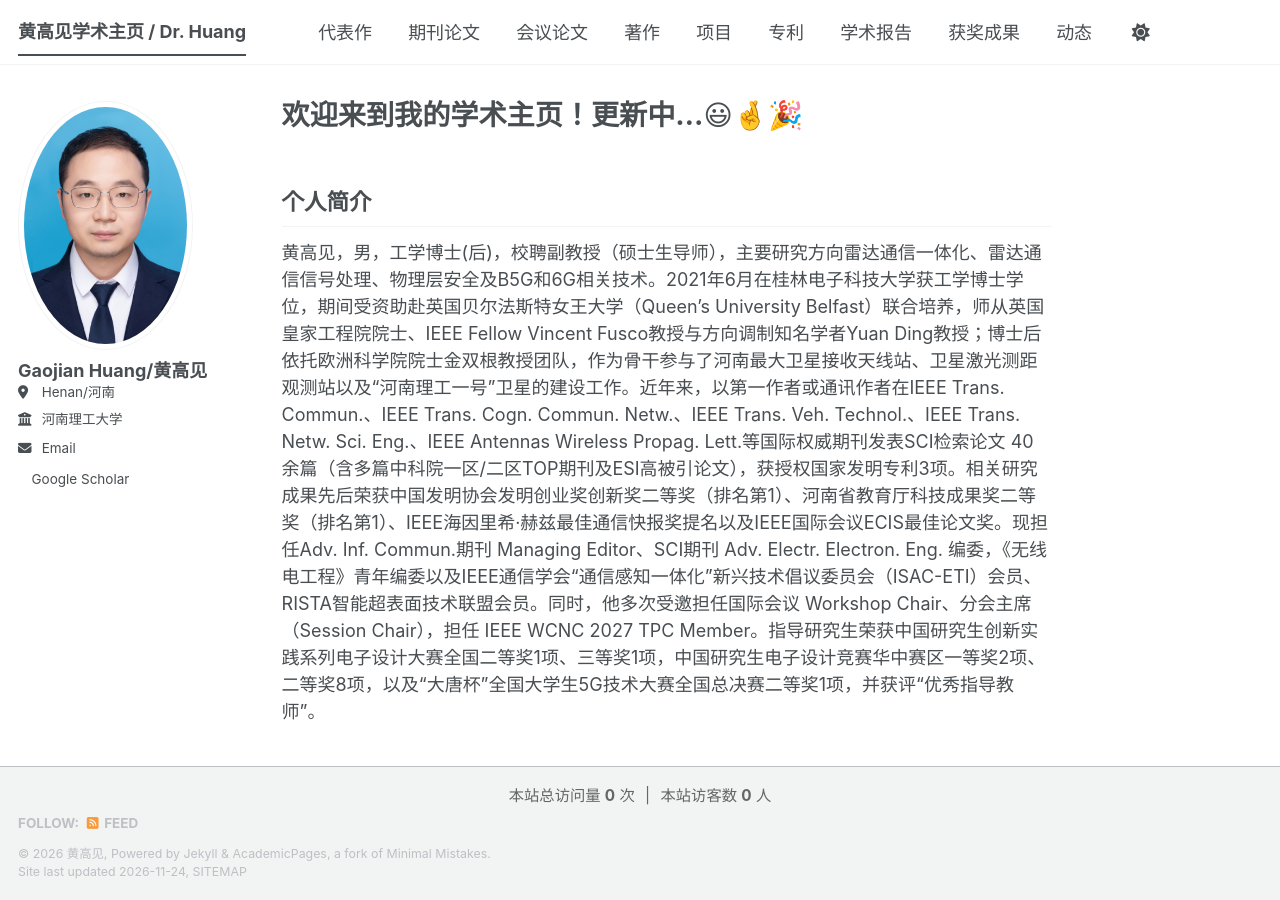
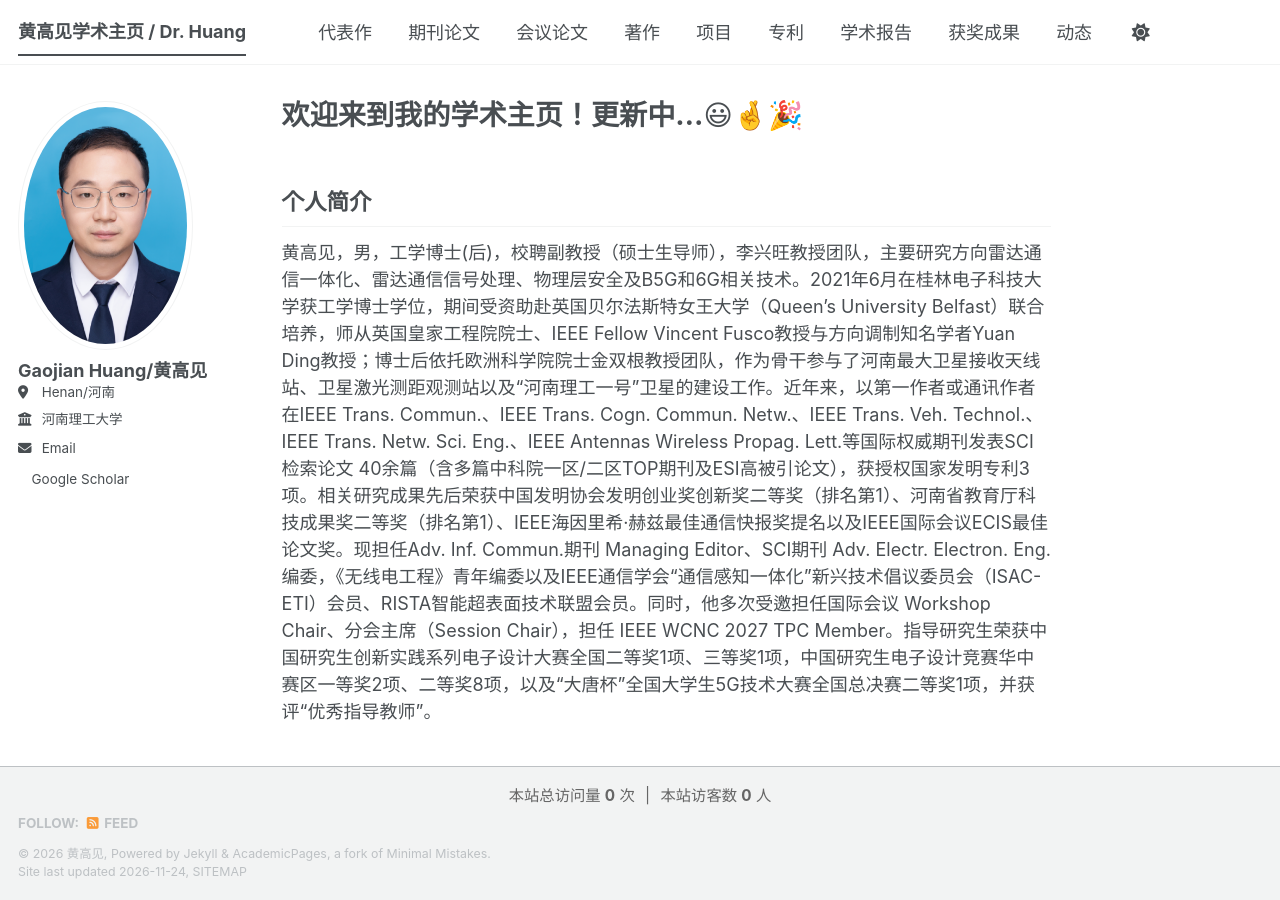
Before and after one commit to Gaojian-Huang/Gaojian-Huang.github.io, a Jekyll site: the page built from _pages/about.md, in a window 1280 px wide and 900 px high. Built offline with Jekyll 4.4.1, drawn with Linux system fonts in a browser that asks for light colours; a script bundle is joined from its source files by our own code; a style sheet for code colours, icons or effects is not loaded.

Commit message:
Update about.md

```diff
--- a/_pages/about.md
+++ b/_pages/about.md
@@ -7,7 +7,7 @@ redirect_from:
   - /about.html
 ---
 ## 个人简介
-黄高见，男，工学博士(后)，校聘副教授（硕士生导师），主要研究方向雷达通信一体化、雷达通信信号处理、物理层安全及B5G和6G相关技术。2021年6月在桂林电子科技大学获工学博士学位，期间受资助赴英国贝尔法斯特女王大学（Queen's University Belfast）联合培养，师从英国皇家工程院院士、IEEE Fellow Vincent Fusco教授与方向调制知名学者Yuan Ding教授；博士后依托欧洲科学院院士金双根教授团队，作为骨干参与了河南最大卫星接收天线站、卫星激光测距观测站以及“河南理工一号”卫星的建设工作。近年来，以第一作者或通讯作者在IEEE Trans. Commun.、IEEE Trans. Cogn. Commun. Netw.、IEEE Trans. Veh. Technol.、IEEE Trans. Netw. Sci. Eng.、IEEE Antennas Wireless Propag. Lett.等国际权威期刊发表SCI检索论文 40余篇（含多篇中科院一区/二区TOP期刊及ESI高被引论文），获授权国家发明专利3项。相关研究成果先后荣获中国发明协会发明创业奖创新奖二等奖（排名第1）、河南省教育厅科技成果奖二等奖（排名第1）、IEEE海因里希·赫兹最佳通信快报奖提名以及IEEE国际会议ECIS最佳论文奖。现担任Adv. Inf. Commun.期刊 Managing Editor、SCI期刊 Adv. Electr. Electron. Eng. 编委，《无线电工程》青年编委以及IEEE通信学会“通信感知一体化”新兴技术倡议委员会（ISAC-ETI）会员、RISTA智能超表面技术联盟会员。同时，他多次受邀担任国际会议 Workshop Chair、分会主席（Session Chair），担任 IEEE WCNC 2027 TPC Member。指导研究生荣获中国研究生创新实践系列电子设计大赛全国二等奖1项、三等奖1项，中国研究生电子设计竞赛华中赛区一等奖2项、二等奖8项，以及“大唐杯”全国大学生5G技术大赛全国总决赛二等奖1项，并获评“优秀指导教师”。
+黄高见，男，工学博士(后)，校聘副教授（硕士生导师），李兴旺教授团队，主要研究方向雷达通信一体化、雷达通信信号处理、物理层安全及B5G和6G相关技术。2021年6月在桂林电子科技大学获工学博士学位，期间受资助赴英国贝尔法斯特女王大学（Queen's University Belfast）联合培养，师从英国皇家工程院院士、IEEE Fellow Vincent Fusco教授与方向调制知名学者Yuan Ding教授；博士后依托欧洲科学院院士金双根教授团队，作为骨干参与了河南最大卫星接收天线站、卫星激光测距观测站以及“河南理工一号”卫星的建设工作。近年来，以第一作者或通讯作者在IEEE Trans. Commun.、IEEE Trans. Cogn. Commun. Netw.、IEEE Trans. Veh. Technol.、IEEE Trans. Netw. Sci. Eng.、IEEE Antennas Wireless Propag. Lett.等国际权威期刊发表SCI检索论文 40余篇（含多篇中科院一区/二区TOP期刊及ESI高被引论文），获授权国家发明专利3项。相关研究成果先后荣获中国发明协会发明创业奖创新奖二等奖（排名第1）、河南省教育厅科技成果奖二等奖（排名第1）、IEEE海因里希·赫兹最佳通信快报奖提名以及IEEE国际会议ECIS最佳论文奖。现担任Adv. Inf. Commun.期刊 Managing Editor、SCI期刊 Adv. Electr. Electron. Eng. 编委，《无线电工程》青年编委以及IEEE通信学会“通信感知一体化”新兴技术倡议委员会（ISAC-ETI）会员、RISTA智能超表面技术联盟会员。同时，他多次受邀担任国际会议 Workshop Chair、分会主席（Session Chair），担任 IEEE WCNC 2027 TPC Member。指导研究生荣获中国研究生创新实践系列电子设计大赛全国二等奖1项、三等奖1项，中国研究生电子设计竞赛华中赛区一等奖2项、二等奖8项，以及“大唐杯”全国大学生5G技术大赛全国总决赛二等奖1项，并获评“优秀指导教师”。
 ## 科研奖励/荣誉
 2026年6月，中国发明协会创新奖，二等，排名第一 <br>
 2025年6月，河南省教育厅科技成果奖，二等，排名第一 <br>
```
